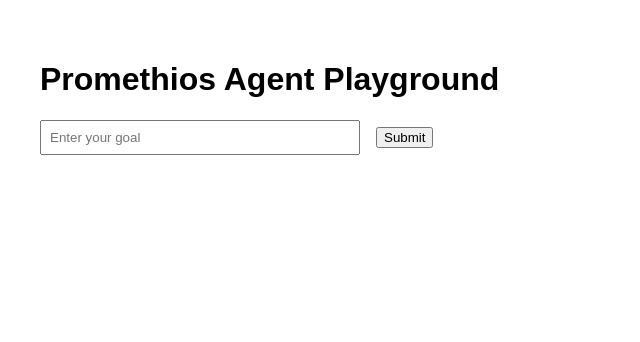
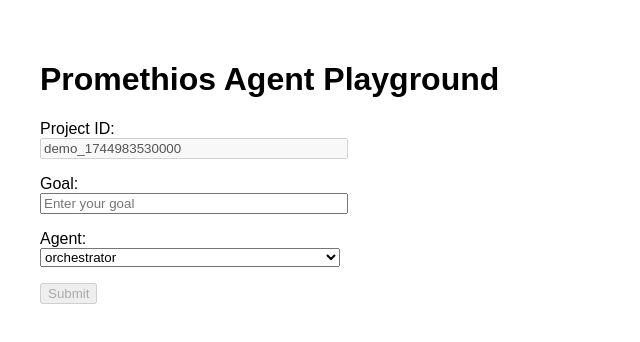
Before and after one commit to wesheets/agent-playground-ui, a Next.js app: page / in a window 1280 px wide. Shown: the top 342 px of the page, without its empty margins (0-640 px from the left). Built offline with nearby package versions, Linux system fonts and the light colour scheme.

Commit message:
Fix: Add agent selector and project_id to Playground POST payload

```diff
--- a/pages/index.js
+++ b/pages/index.js
@@ -4,14 +4,22 @@ export default function Home() {
   const [goal, setGoal] = useState('');
   const [result, setResult] = useState(null);
   const [loading, setLoading] = useState(false);
+  const [projectId, setProjectId] = useState(`demo_${Date.now()}`);
+  const [agent, setAgent] = useState('orchestrator');
 
   const submitGoal = async () => {
     setLoading(true);
+    const effectiveProjectId = `demo_${Date.now()}`;
+    setProjectId(effectiveProjectId);
     try {
       const response = await fetch(`${process.env.NEXT_PUBLIC_API_URL}/api/project/start`, {
         method: 'POST',
         headers: { 'Content-Type': 'application/json' },
-        body: JSON.stringify({ goal })
+        body: JSON.stringify({
+          project_id: effectiveProjectId,
+          goal,
+          agent
+        })
       });
       const data = await response.json();
       setResult(data);
@@ -24,20 +32,39 @@ export default function Home() {
   return (
     <div style={{ padding: '2rem', fontFamily: 'sans-serif' }}>
       <h1>Promethios Agent Playground</h1>
+      <div style={{ marginBottom: '1rem' }}>
+        <label>Project ID:</label><br />
+        <input type="text" value={projectId} disabled style={{ width: '300px' }} />
+      </div>
+      <div style={{ marginBottom: '1rem' }}>
+        <label>Goal:</label><br />
         <input
           type="text"
           placeholder="Enter your goal"
           value={goal}
           onChange={(e) => setGoal(e.target.value)}
-        style={{ width: '300px', padding: '0.5rem', marginRight: '1rem' }}
+          style={{ width: '300px' }}
         />
-      <button onClick={submitGoal} disabled={loading}>
+      </div>
+      <div style={{ marginBottom: '1rem' }}>
+        <label>Agent:</label><br />
+        <select value={agent} onChange={(e) => setAgent(e.target.value)} style={{ width: '300px' }}>
+          <option value="orchestrator">orchestrator</option>
+          <option value="hal">hal</option>
+          <option value="nova">nova</option>
+          <option value="ash">ash</option>
+          <option value="critic">critic</option>
+          <option value="sage">sage</option>
+        </select>
+      </div>
+      <button onClick={submitGoal} disabled={loading || !goal}>
         {loading ? 'Thinking...' : 'Submit'}
       </button>
       {result && (
-        <pre style={{ marginTop: '2rem', background: '#f4f4f4', padding: '1rem' }}>
-          {JSON.stringify(result, null, 2)}
-        </pre>
+        <div style={{ marginTop: '2rem' }}>
+          <h3>Response:</h3>
+          <pre>{JSON.stringify(result, null, 2)}</pre>
+        </div>
       )}
     </div>
   );
```
Lines whose indentation alone changed are shown as unchanged.
